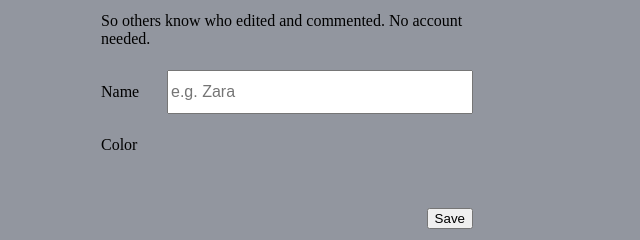
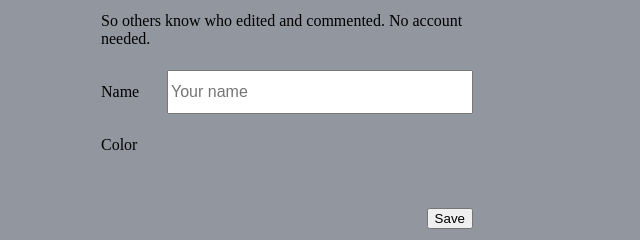
Before and after one commit to haolinwang-ship-it/HTML-Editor, a website with bundled scripts: page web/room.html in a window 1280 px wide. Shown: the part 352-592 px from the top of the page, 353-993 px from the left. Built offline with nearby package versions, Linux system fonts and the light colour scheme.

Commit message:
nickname placeholder: drop e.g. Zara

```diff
--- a/web/room.html
+++ b/web/room.html
@@ -664,7 +664,7 @@
       <p class="sub">So others know who edited and commented. No account needed.</p>
       <div class="form-row">
         <label>Name</label>
-        <input type="text" id="nick-name" placeholder="e.g. Zara" maxlength="20" autocomplete="off" autocorrect="off" autocapitalize="off" spellcheck="false">
+        <input type="text" id="nick-name" placeholder="Your name" maxlength="20" autocomplete="off" autocorrect="off" autocapitalize="off" spellcheck="false">
       </div>
       <div class="form-row" style="align-items:flex-start;">
         <label style="padding-top:6px;">Color</label>
```
